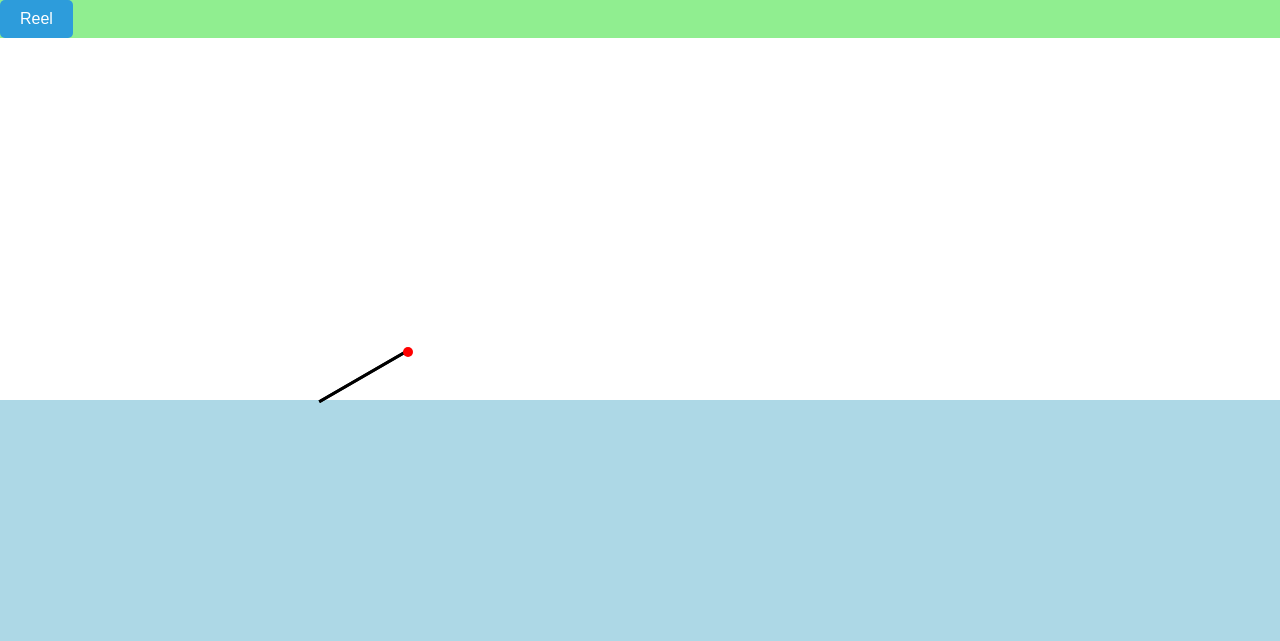
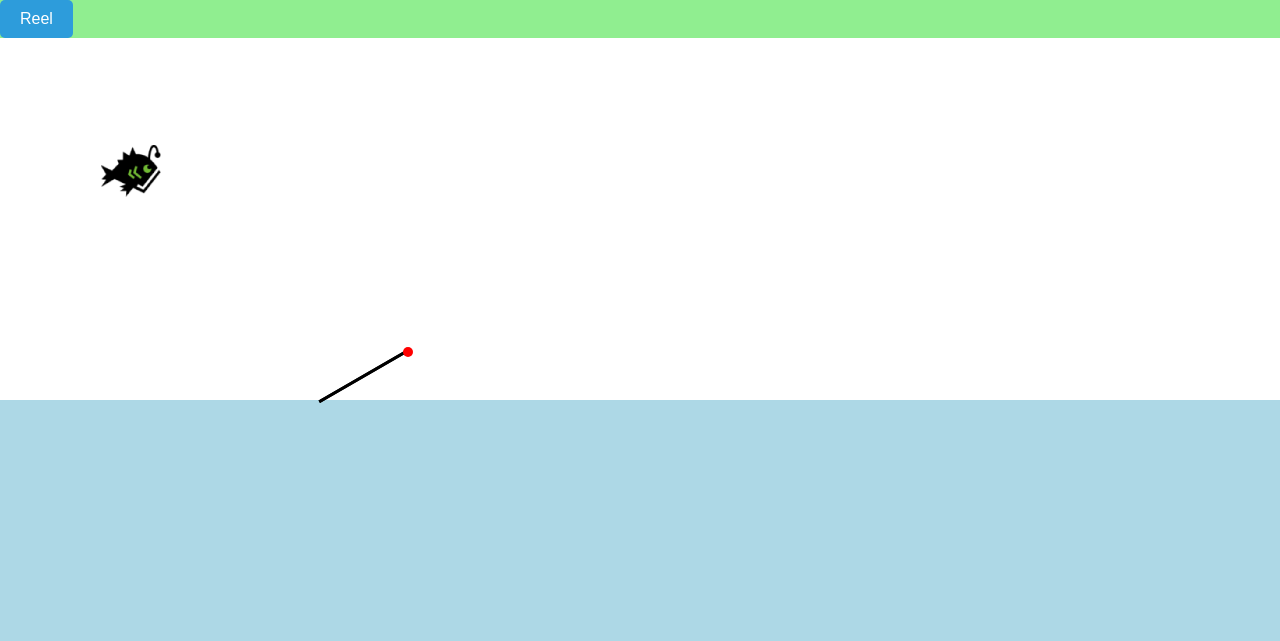
Before and after one commit to JasonBrunch/WebFishing, a plain HTML site: page index.html in a window 1280 px wide. Drawn offline with Linux system fonts and the light colour scheme.

Commit message:
We have Fish!

```diff
--- a/CastLine.js
+++ b/CastLine.js
@@ -82,10 +82,7 @@ function drawLineWithHook(target) {
 
     svg.appendChild(hook);
 
-    // Event listener to detect fish bite, or you could use a collision detection function in your game loop
-    hook.addEventListener('mouseover', function() {
-        console.log("Fish bite detected!");
-    });
+
 
     return svg;  // Return the SVG container which now has both line and hook
 }
--- /dev/null
+++ b/Fish.js
@@ -0,0 +1,45 @@
+class Fish {
+    constructor(type, x, y) {
+        this.spriteSheet = testFishSpriteSheet;
+        this.x = x;
+        this.y = y;
+        this.frameNumber = 1;
+        this.spriteWidth = 64;
+        this.spriteHeight = 64;
+        this.cols = 4;
+    }
+
+
+
+
+    draw(ctx) {
+
+        let row = Math.floor((this.frameNumber - 1) / this.cols);
+        let col = (this.frameNumber - 1) % this.cols;
+
+        let sourceX = col * this.spriteWidth;
+        let sourceY = row * this.spriteHeight;
+
+        console.log(`Drawing sprite at: x=${this.x}, y=${this.y}`);
+        console.log(`Source: x=${sourceX}, y=${sourceY}`);
+        console.log(`Dimensions: width=${this.spriteWidth}, height=${this.spriteHeight}`);
+
+        ctx.drawImage(
+            this.spriteSheet,
+            sourceX, sourceY,
+            this.spriteWidth, this.spriteHeight,
+            this.x, this.y,
+            this.spriteWidth, this.spriteHeight
+        );
+
+       /*
+       ctx.drawImage(this.spriteSheet, this.x, this.y);
+
+       // Logging to help with debugging
+       console.log(`Drawing entire sprite sheet at: x=${this.x}, y=${this.y}`);
+        */
+
+    }
+
+    // Other fish-related methods can go here
+}
--- /dev/null
+++ b/FishManager.js
@@ -0,0 +1,16 @@
+const fishCanvas = document.getElementById('fish-canvas');
+if (!fishCanvas) console.error('Fish canvas not found');
+const ctx = fishCanvas.getContext('2d');
+if (!ctx) console.error('Context not found');
+
+
+
+function createFish(type, x, y) {
+    const fish = new Fish(type, x, y);
+    console.log('Fish created:', fish); // Log the created fish object
+    return fish;
+}
+
+function drawFish(fish) {
+    fish.draw(ctx);
+}
--- a/index.html
+++ b/index.html
@@ -14,10 +14,15 @@
         </div>
         <div id="water"></div>
         <div id="fishing-rod"></div>
-        <div id="fish"></div>
+        <div id="fish">
+            <canvas id="fish-canvas" width="800" height ="600"></canvas>
+        </div>
     </div>
     <script src="CastLine.js"></script>
     <script src="FishingRod.js"></script>
+
+    <script src="FishManager.js"></script>
+    <script src="Fish.js"></script>
     <script src="main.js"></script>
 </body>
 </html>
--- a/main.js
+++ b/main.js
@@ -18,3 +18,23 @@ document.addEventListener('DOMContentLoaded', function() {
     rodTipPosition = getRodTipPosition();
     createTipIndicator(rodTipPosition.x, rodTipPosition.y);
 });
+
+
+const testFishSpriteSheet = loadSpriteSheet("FishSpriteSheetTest.png");
+
+function loadSpriteSheet(src) {
+    const image = new Image();
+    image.src = src;
+    image.onload = () => {
+        console.log(`Sprite sheet ${src} loaded`);
+        let myFish = createFish('testFish', 100, 100);
+        drawFish(myFish);
+        console.log("FISH MADE");
+
+
+    };
+    return image;
+}
+
+//FISH TESTING AREA
+// Example of usage
--- a/styles.css
+++ b/styles.css
@@ -51,3 +51,7 @@ body, html {
     transform: rotate(-30deg); /* default position is straight up */
     transform-origin: 0 100%; /* sets the origin of transformation to the bottom left corner */
 }
+#fish{
+    position:absolute;
+    z-index: 2;
+}
```
Also changed, not shown: FishSpriteSheetTest.png (added), 1 other file.
